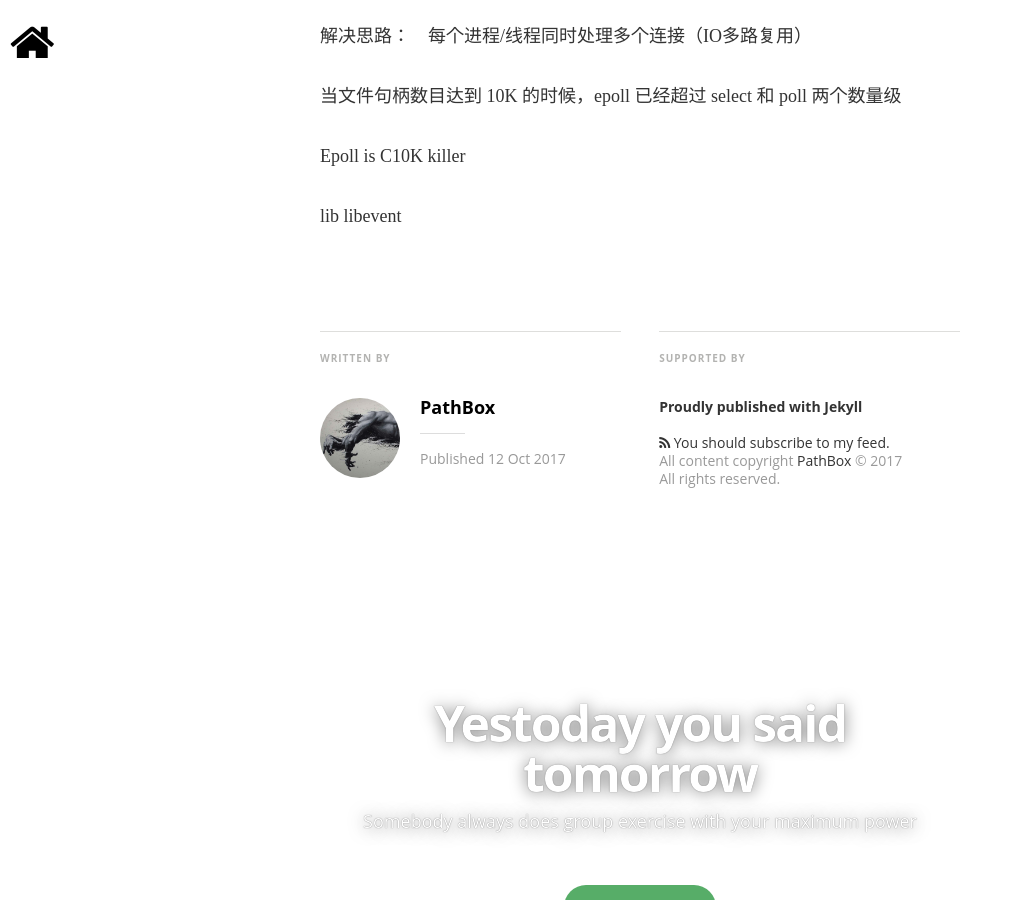
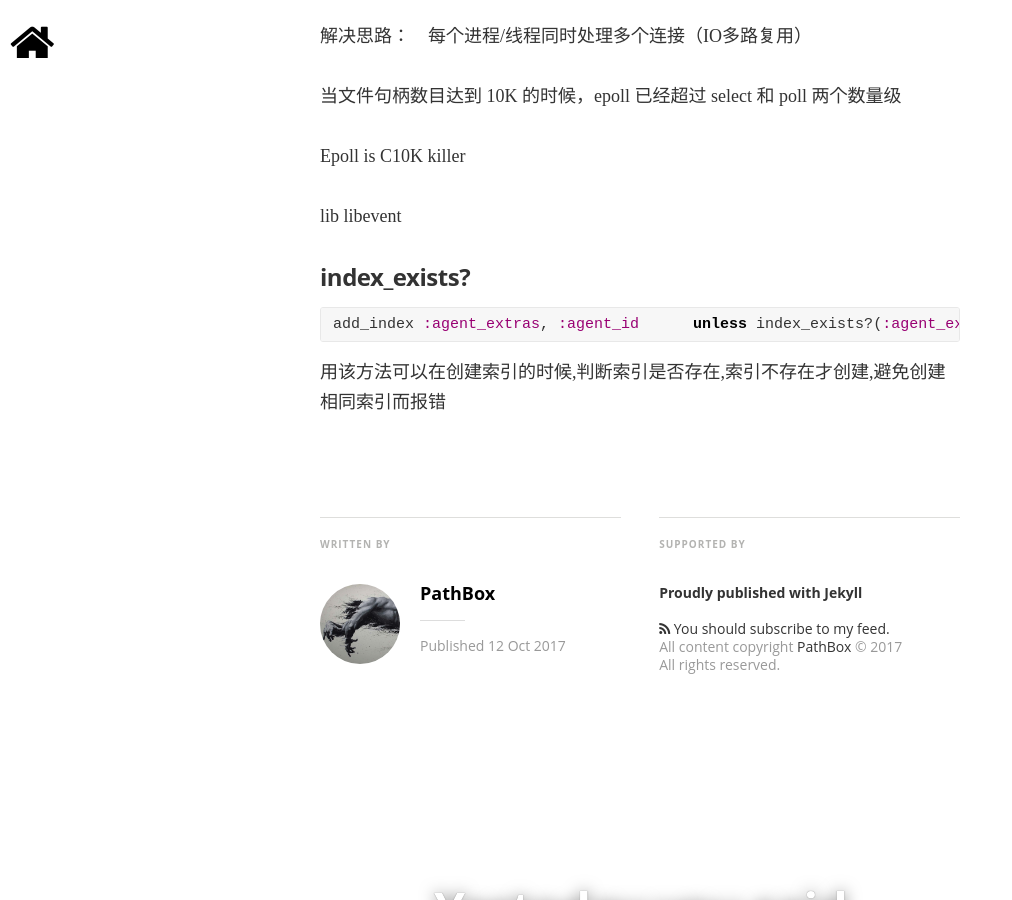
Before and after one commit to pathbox/pathbox.github.io, a Jekyll site: the page built from _posts/2017-10-13-work-summary-in-Udesk-nine.md, in a window 1280 px wide and 900 px high, scrolled down 2604 px. Shown: the whole window, without its empty margins (0-1012 px from the left). Built offline with Jekyll 4.4.1, drawn with Linux system fonts in a browser that asks for light colours; nearby versions of some CDN libraries; some web fonts are replaced; comment, search, counter and statistics services are not loaded.

Commit message:
index_exists? 判断索引是否存在,索引不存在才创建,避免创建相同索引而报错

````diff
--- a/_posts/2017-10-13-work-summary-in-Udesk-nine.md
+++ b/_posts/2017-10-13-work-summary-in-Udesk-nine.md
@@ -71,3 +71,11 @@ select/poll模型，这些技术都有一定的缺点：如selelct最大不能
 Epoll is C10K killer
 
 lib libevent
+
+##### index_exists?
+
+```ruby
+add_index :agent_extras, :agent_id	unless index_exists?(:agent_extras, :agent_id)
+```
+
+用该方法可以在创建索引的时候,判断索引是否存在,索引不存在才创建,避免创建相同索引而报错
````
